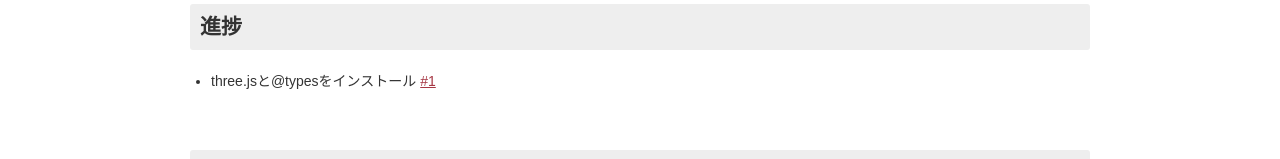
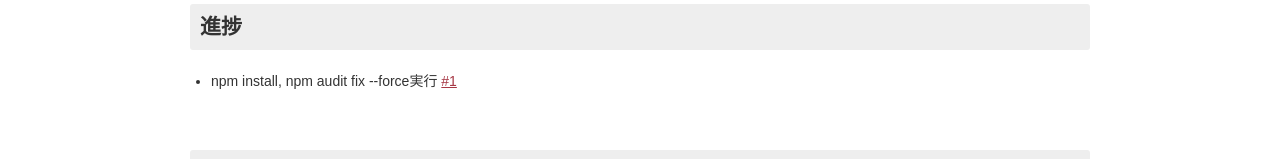
Before and after one commit to ryo-i/next-three-js-test, a Next.js app: page /about in a window 1280 px wide. Shown: the part 327-486 px from the top of the page. Built offline with nearby package versions, Linux system fonts and the light colour scheme.

Commit message:
npm install, npm audit fix --force実行 #1

```diff
--- a/package.json
+++ b/package.json
@@ -8,7 +8,7 @@
     "start": "next start"
   },
   "dependencies": {
-    "next": "12.0.10",
+    "next": "^12.3.0",
     "react": "17.0.2",
     "react-dom": "17.0.2",
     "styled-components": "^5.3.3",
--- a/pages/about.tsx
+++ b/pages/about.tsx
@@ -58,7 +58,7 @@ function About() {
             <section>
                 <h2>進捗</h2>
                 <ul>
-                    <li>three.jsと@typesをインストール <a href="https://github.com/ryo-i/next-app-started/issues/1">#1</a></li>
+                    <li>npm install, npm audit fix --force実行 <a href="https://github.com/ryo-i/next-app-started/issues/1">#1</a></li>
                 </ul>
             </section>
             <section>
--- a/pages/index.tsx
+++ b/pages/index.tsx
@@ -1,5 +1,6 @@
 import React, { useState }  from 'react';
 import { indexContext } from '../context/indexContext';
+import * as THREE from 'three';
 import Head from 'next/head';
 import Header from '../components/Header';
 import Inner from '../components/Inner';
```
Also changed, not shown: 2 other files (tests, documents, lock files or other folders).
